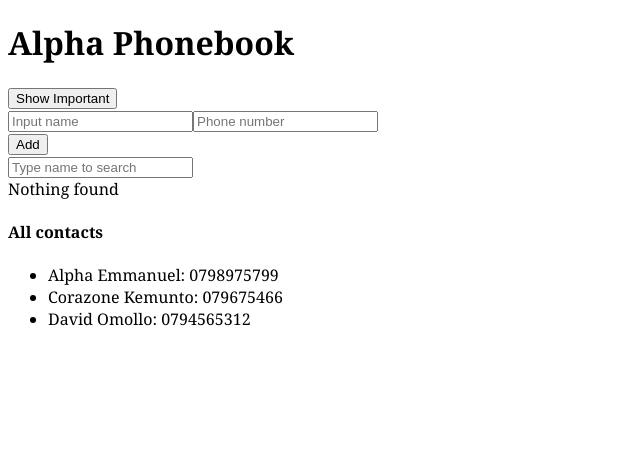
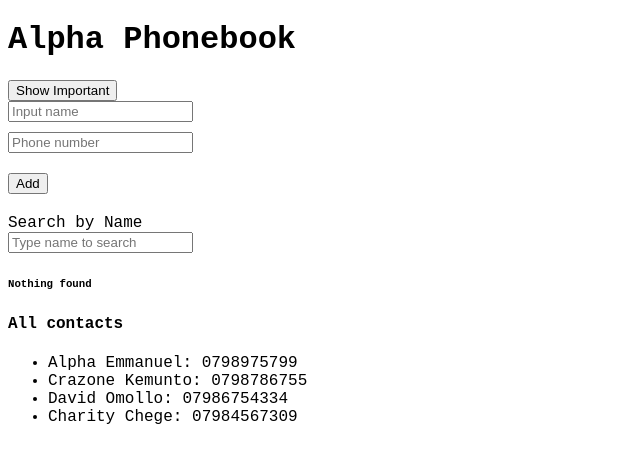
Before and after one commit to ealpha072/react_phonebook, a React (Vite) app in the folder frontend/: page / in a window 1280 px wide. Shown: the top 462 px of the page, without its empty margins (0-640 px from the left). Built offline with nearby package versions, Linux system fonts and the light colour scheme; data requests are answered from the project's data file.

Commit message:
Useeffect eaaded

```diff
--- /dev/null
+++ b/frontend/db.json
@@ -0,0 +1,33 @@
+{
+    "contacts":[
+        {
+          "id": 1,
+          "name": "Alpha Emmanuel",
+          "number": "0798975799",
+          "date": "2019-05-30T17:30:31.098Z",
+          "important": true
+        },
+        {
+            "id": 2,
+            "name": "Crazone Kemunto",
+            "number": "0798786755",
+            "date": "2019-05-30T17:30:31.098Z",
+            "important": true
+        },
+        {
+            "id": 3,
+            "name": "David Omollo",
+            "number": "07986754334",
+            "date": "2019-05-30T17:30:31.098Z",
+            "important": false
+        },
+        {
+            "id": 4,
+            "name": "Charity Chege",
+            "number": "07984567309",
+            "date": "2019-05-30T17:30:31.098Z",
+            "important": false
+        }
+
+    ]
+}
--- a/frontend/package.json
+++ b/frontend/package.json
@@ -6,9 +6,11 @@
   "scripts": {
     "dev": "vite",
     "build": "vite build",
-    "preview": "vite preview"
+    "preview": "vite preview",
+    "server":"json-server -p3001 --watch db.json"
   },
   "dependencies": {
+    "axios": "^1.2.1",
     "react": "^18.2.0",
     "react-dom": "^18.2.0"
   },
@@ -16,6 +18,7 @@
     "@types/react": "^18.0.24",
     "@types/react-dom": "^18.0.8",
     "@vitejs/plugin-react": "^2.2.0",
+    "json-server": "^0.17.1",
     "vite": "^3.2.3"
   }
 }
--- a/frontend/src/App.css
+++ b/frontend/src/App.css
@@ -1,7 +1,16 @@
 html{
-  font-family: Georgia, 'Times New Roman', Times, serif;
+  font-family: monospace, 'Times New Roman', Times, serif;
 }
 
 form .input-fields{
   display: block;
+  margin-bottom: 10px;
 }
+
+form input{
+  margin-bottom: 10px;
+}
+
+form{
+  margin-bottom: 20px;
+}
--- a/frontend/src/App.jsx
+++ b/frontend/src/App.jsx
@@ -1,19 +1,28 @@
+import axios from 'axios'
 import React from 'react'
-import { useState } from 'react'
+import { useState, useEffect} from 'react'
 import Contact from './Components/Contact'
 
-const App = (props) => {
+const App = () => {
 
   const initialFormValues = {
     name: '',
     number:''
   }
 
-  const [contacts, setContacts] = useState(props.contacts)
+  const [contacts, setContacts] = useState([])
   const [values, setValues] = useState(initialFormValues)
   const [showAll, setShowAll] = useState(true)
   const [searchTerm, setSearchTerm] = useState('')
   const [searchResults, setSearchResults] = useState([])
+
+  useEffect(()=>{
+    axios
+      .get("http://localhost:3001/contacts")
+      .then(response => {
+        setContacts(response.data)
+      })
+  }, [])
 
   const contactsToShow = showAll ? contacts : contacts.filter(contact => contact.important == true)
 
@@ -39,11 +48,6 @@ const App = (props) => {
       setValues(initialFormValues)
     }
 
-  }
-
-  const searchName = (searchName) => {
-    const filteredName = contacts.filter(contact => contact.name.includes(searchName))
-    console.log(filteredName)
   }
 
   const handleInputChange = (event) => {
@@ -76,7 +80,7 @@ const App = (props) => {
               value={values.name}
               name='name'
               onChange={handleInputChange}
-            />
+            /> <br />
 
             <input
               type="number"
@@ -91,6 +95,7 @@ const App = (props) => {
         </form>
       </div>
       <div className="search">
+        Search by Name <br></br>
         <input
           type="text"
           placeholder='Type name to search'
@@ -98,9 +103,11 @@ const App = (props) => {
           onChange={handleSearchTermChange}
         />
         <div className="search-results">
-          {
-            searchResults.length === 0 ? "Nothing found" : searchResults.map(result => <Contact key={result.id}  contact={result}/>)
-          }
+          <h6>
+            {
+              searchResults.length === 0 ? "Nothing found" : searchResults.map(result => <Contact key={result.id}  contact={result}/>)
+            }
+          </h6>
         </div>
       </div>
       <div className="container">
--- a/frontend/src/main.jsx
+++ b/frontend/src/main.jsx
@@ -2,33 +2,13 @@ import React from 'react'
 import ReactDOM from 'react-dom/client'
 import App from './App'
 import './App.css'
+import axios from 'axios'
 
-const contacts = [
-  {
-    id: 1,
-    name: 'Alpha Emmanuel',
-    number: '0798975799',
-    date: '2019-05-30T17:30:31.098Z',
-    important: true
-  },
-  {
-    id: 2,
-    name: 'Corazone Kemunto',
-    number: '079675466',
-    date: '2019-05-30T17:30:31.098Z',
-    important: true
-  },
-  {
-    id: 3,
-    name: 'David Omollo',
-    number: '0794565312',
-    date: '2019-05-30T17:30:31.098Z',
-    important: false
-  }
-]
-
-ReactDOM.createRoot(document.getElementById('root')).render(
-  <React.StrictMode>
-    <App contacts={contacts}/>
-  </React.StrictMode>
-)
+axios.get("http://localhost:3001/contacts").then(response => {
+  const contacts = response.data
+  ReactDOM.createRoot(document.getElementById('root')).render(
+    <React.StrictMode>
+      <App/>
+    </React.StrictMode>
+  )
+})
```
Also changed, not shown: 1 other file (tests, documents, lock files or other folders).
